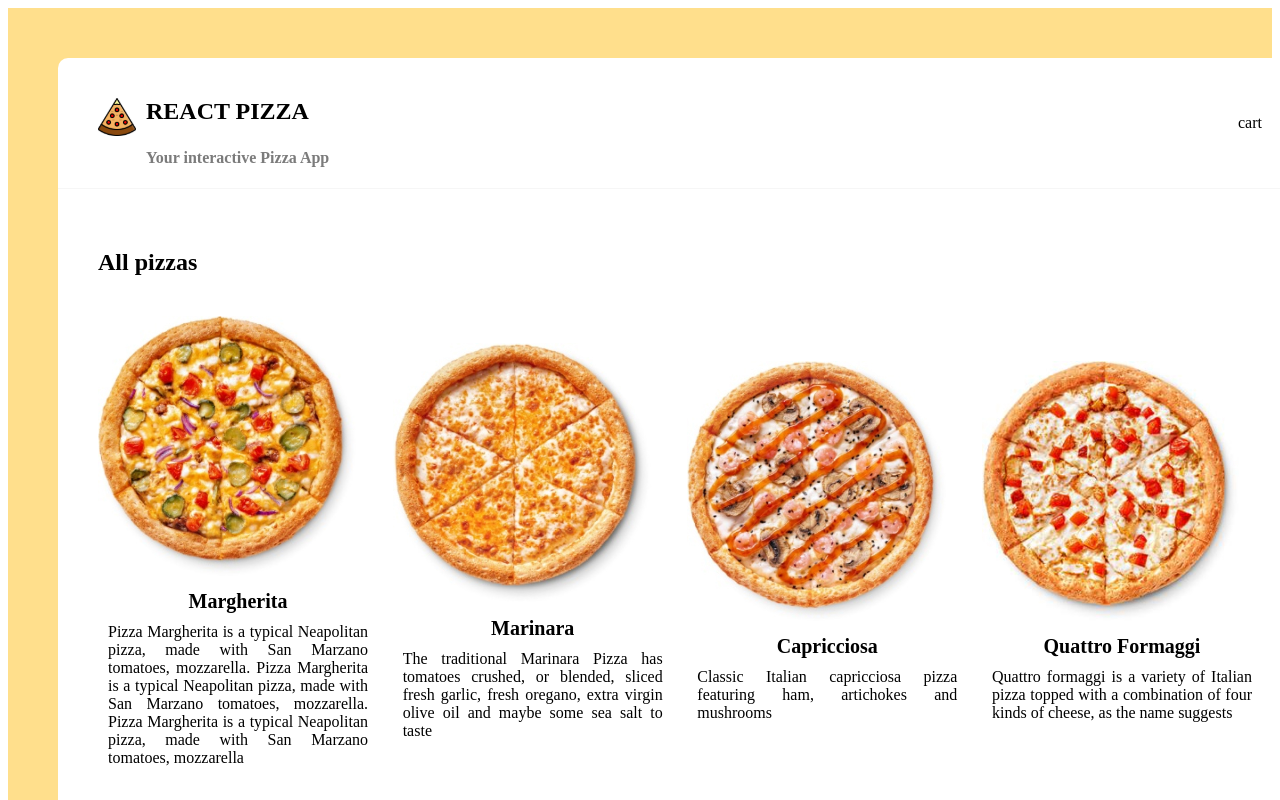
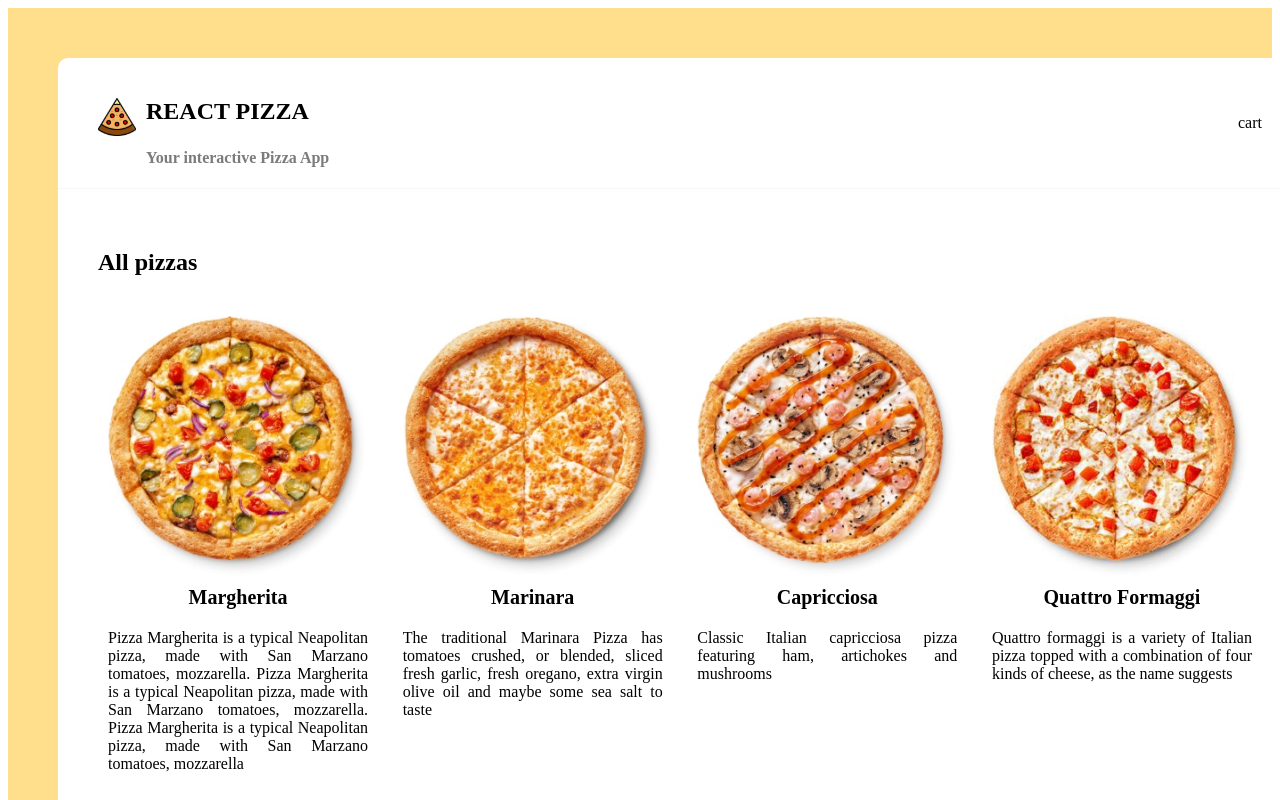
Before and after one commit to olejech/test-tasks, a React (Create React App) app in the folder innoscripta/: page / in a window 1280 px wide. Shown: the top 800 px of the page. Built offline with nearby package versions, Linux system fonts and the light colour scheme; the HTML template or start-up script is replaced by a standard one.

Commit message:
Feature/7gn8kg – fix height cards

```diff
--- a/innoscripta/src/components/PizzaItem/styles.module.scss
+++ b/innoscripta/src/components/PizzaItem/styles.module.scss
@@ -1,5 +1,8 @@
 .card {
+  display: flex;
   max-width: 280px;
+  flex-direction: column;
+  align-items: center;
   margin-bottom: 71px;
 }
 
@@ -17,6 +20,7 @@
 }
 
 .description {
+  flex-grow: 1;
   margin: 10px;
   text-align: justify;
 }
--- a/innoscripta/src/pages/Home/styles.module.scss
+++ b/innoscripta/src/pages/Home/styles.module.scss
@@ -1,7 +1,6 @@
 .pizzas {
   display: flex;
   flex-wrap: wrap;
-  align-items: center;
   justify-content: space-between;
 }
 .title {
```
